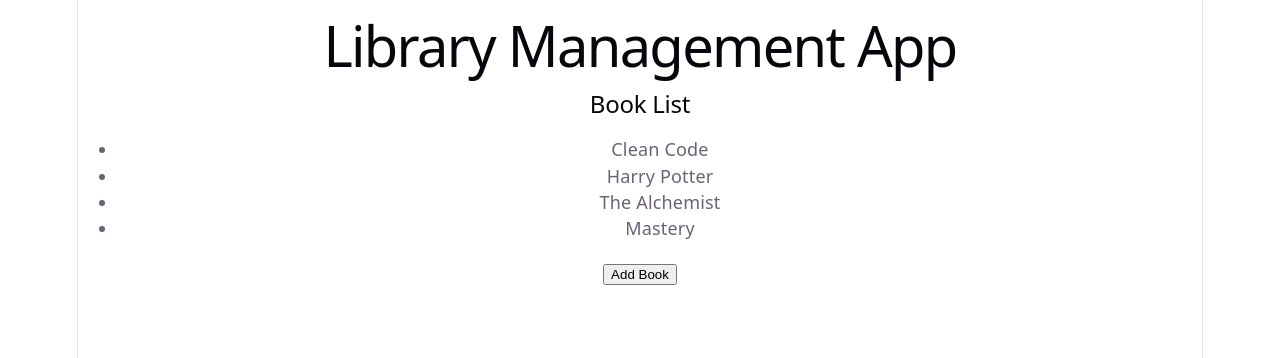
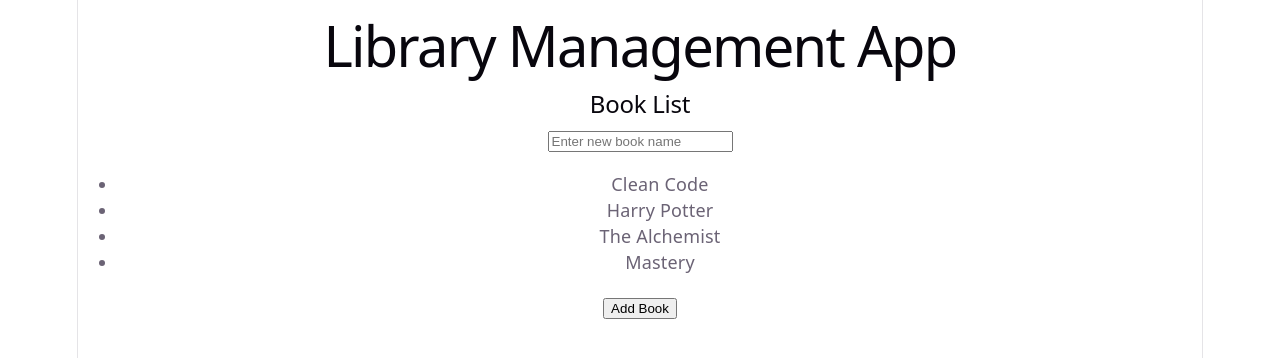
Before and after one commit to SwapnilPopat/librarymanagementsystem, a React (Vite) app in the folder library-react-app/: page / in a window 1280 px wide. Shown: the top 358 px of the page. Built offline with nearby package versions, Linux system fonts and the light colour scheme.

Commit message:
feat: enhance book addition functionality with input handling

```diff
--- a/library-react-app/src/App.jsx
+++ b/library-react-app/src/App.jsx
@@ -2,14 +2,24 @@ import { useState } from "react";
 
 function App() {
   const [books, setBooks] = useState(["Clean Code", "Harry Potter", "The Alchemist","Mastery"]);
+  const [newBook,setNewBook] = useState("");
 
   function handleAddBook(){
-    setBooks([...books,"New Book"]);
+    if(newBook.trim() === "") return;
+    setBooks([...books,newBook]);
+    setNewBook("");
   }
+
+
   return (
     <div>
       <h1>Library Management App</h1>
       <h2>Book List</h2>
+      <input
+          type="text"
+          placeholder="Enter new book name"
+          value={newBook}
+          onChange={(e) => setNewBook(e.target.value)} />
 
       <ul>
         {
```
